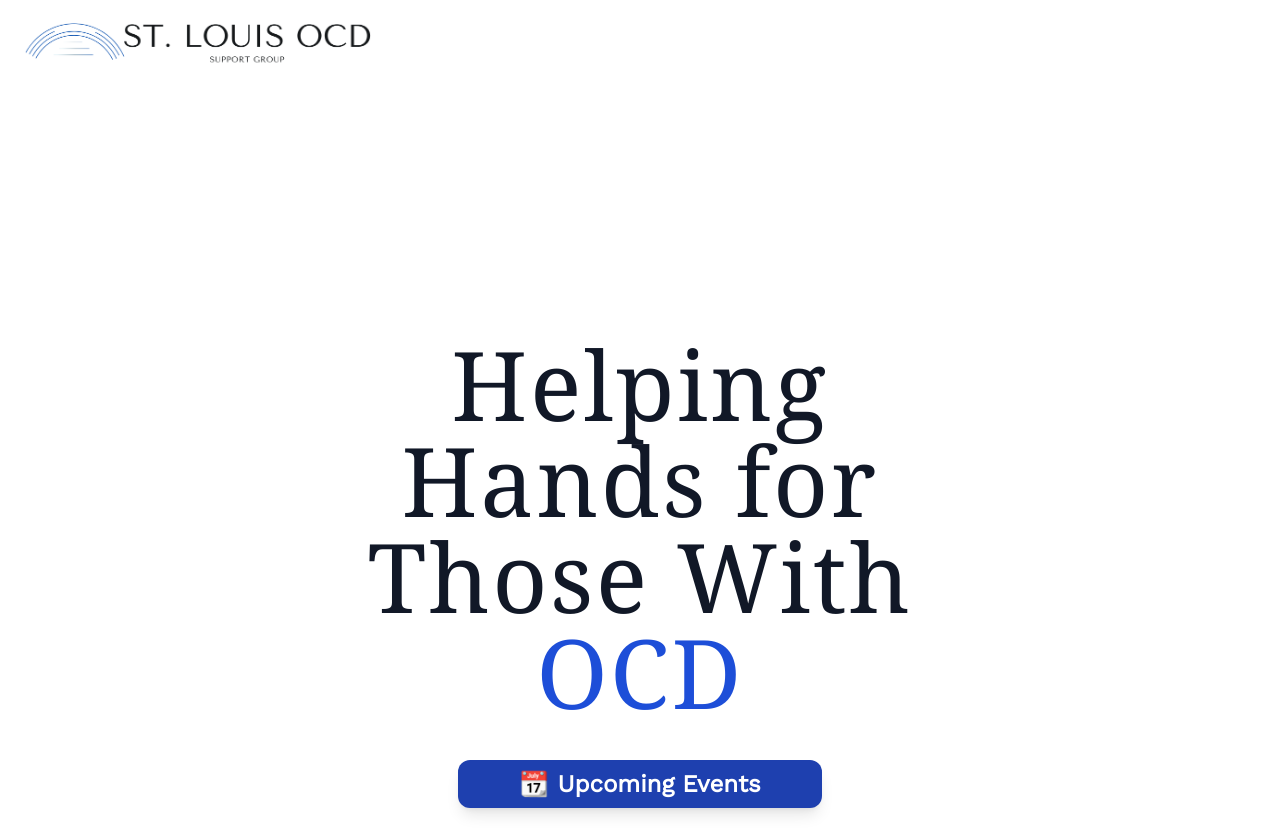
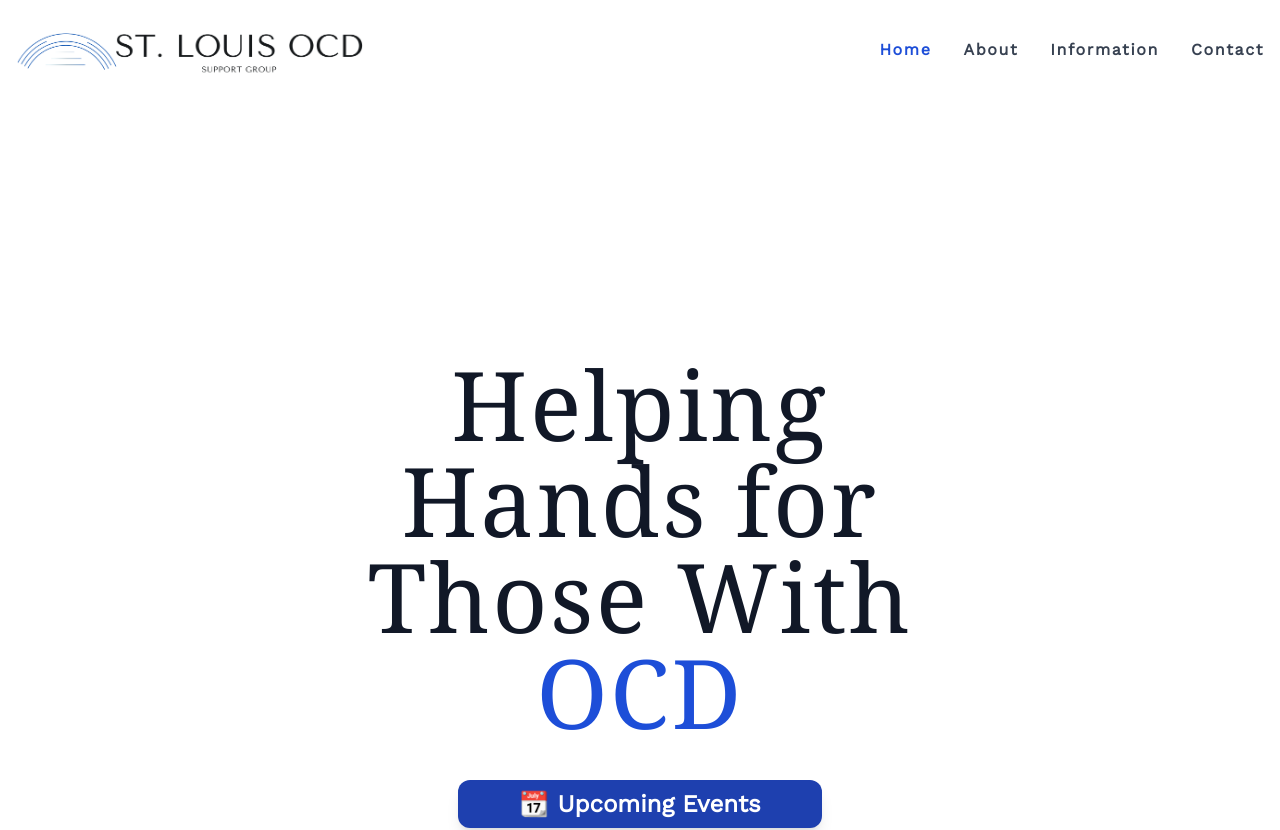
Before and after one commit to brianprost/stl-ocd-website, a Next.js app: page / in a window 1280 px wide. Shown: the top 830 px of the page. Built offline with nearby package versions, Linux system fonts and the light colour scheme; a web font is replaced by a local one; what tailwind-animatecss would draw is missing.

Commit message:
more styling and navbar

```diff
--- a/pages/About.js
+++ b/pages/About.js
@@ -3,7 +3,7 @@ import archImage from "../public/img/st-louis-ocd-arch.jpeg";
 
 export default () => {
   return (
-    <section className=" 2xl:container 2xl:mx-auto lg:py-16 lg:px-20 md:py-12 px-10 py-12 ">
+    <section className=" 2xl:container 2xl:mx-auto lg:py-16 lg:px-20 md:py-12 px-10 py-12 " id="about">
       <div className="lg:mt-8 mt-16 flex lg:flex-row justify-evenly flex-col lg:gap-8 gap-12 bg-gray-200 rounded-3xl py-20 px-10 border-4 border-gray-600">
         <div className="w-full xl:w-5/12 lg:w-6/12">
           <h2 className="font-title lg:text-6xl text-4xl text-blue-800">
--- a/pages/Contact.js
+++ b/pages/Contact.js
@@ -3,7 +3,7 @@ import Link from "next/link";
 export default () => {
   return (
     <>
-      <section className="bg-white-100">
+      <section className="bg-white-100" id="contact">
         <div className="flex px-8 py-4 mx-auto py-48">
           <div className="flex flex-row justify-evenly w-full lg:flex-row">
             <div className="max-w-lg md:w-full">
--- a/pages/Information.js
+++ b/pages/Information.js
@@ -3,7 +3,7 @@ import { HomepageLinks } from "../data/HomepageLinks";
 
 export default () => {
   return (
-    <section className="bg-blue-900 p-20">
+    <section className="bg-blue-900 p-20 md:py-36 " id="information">
       <h2 className="text-center lg:text-right font-title text-6xl text-gray-100 pb-10">Information</h2>
       <div className="flex items-center lg:justify-evenly">
         <ul className="flex flex-wrap list-none justify-center">
--- a/pages/Navbar.js
+++ b/pages/Navbar.js
@@ -4,16 +4,98 @@ function Navbar() {
   // make the navigation titles icons instead
   const [show, setShow] = useState(false);
   return (
-    <nav className="w-full">
-      <div className="py-5 md:py-0 container mx-auto px-6 flex items-center justify-between">
-        <div aria-label="Home. logo" role="img">
+    // <nav className="w-full">
+    // <div className="py-5 md:py-0 container mx-auto px-6 flex items-center justify-between">
+    //   <div aria-label="Home. logo" role="img">
+    // <img
+    //   className="w-auto h-20"
+    //   src="./img/stl-ocd-nav-logo.png"
+    //   alt="logo"
+    // />
+    //     </div>
+    //     </div>
+    // </nav>,
+
+    <nav class="bg-inherit border-gray-200 px-2 sm:px-4 py-2.5 rounded">
+      <div class="container flex flex-wrap justify-between items-center mx-auto">
+        <a href="#" class="flex">
           <img
             className="w-auto h-20"
             src="./img/stl-ocd-nav-logo.png"
             alt="logo"
           />
+        </a>
+        <button
+          data-collapse-toggle="mobile-menu"
+          type="button"
+          class="inline-flex items-center p-2 ml-3 text-sm text-gray-500 rounded-lg md:hidden hover:bg-gray-100focus:outline-none focus:ring-2 focus:ring-gray-200 dark:text-gray-400 dark:hover:bg-gray-700 dark:focus:ring-gray-600"
+          aria-controls="mobile-menu-2"
+          aria-expanded="false"
+        >
+          <span class="sr-only">Open main menu</span>
+          <svg
+            class="w-6 h-6"
+            fill="currentColor"
+            viewBox="0 0 20 20"
+            xmlns="http://www.w3.org/2000/svg"
+          >
+            <path
+              fill-rule="evenodd"
+              d="M3 5a1 1 0 011-1h12a1 1 0 110 2H4a1 1 0 01-1-1zM3 10a1 1 0 011-1h12a1 1 0 110 2H4a1 1 0 01-1-1zM3 15a1 1 0 011-1h12a1 1 0 110 2H4a1 1 0 01-1-1z"
+              clip-rule="evenodd"
+            ></path>
+          </svg>
+          <svg
+            class="hidden w-6 h-6"
+            fill="currentColor"
+            viewBox="0 0 20 20"
+            xmlns="http://www.w3.org/2000/svg"
+          >
+            <path
+              fill-rule="evenodd"
+              d="M4.293 4.293a1 1 0 011.414 0L10 8.586l4.293-4.293a1 1 0 111.414 1.414L11.414 10l4.293 4.293a1 1 0 01-1.414 1.414L10 11.414l-4.293 4.293a1 1 0 01-1.414-1.414L8.586 10 4.293 5.707a1 1 0 010-1.414z"
+              clip-rule="evenodd"
+            ></path>
+          </svg>
+        </button>
+        <div class="hidden w-full md:block md:w-auto" id="mobile-menu">
+          <ul class="flex flex-col mt-4 md:flex-row md:space-x-8 md:mt-0  md:font-bold tracking-widest">
+            <li>
+              <a
+                href="#"
+                class="block py-2 pr-4 pl-3 text-white bg-blue-700 rounded md:bg-transparent md:text-blue-700 md:p-0 hover:scale-125"
+                aria-current="page"
+              >
+                Home
+              </a>
+            </li>
+            <li>
+              <a
+                href="#about"
+                class="block py-2 pr-4 pl-3 text-gray-700 hover:bg-gray-50 md:hover:bg-transparent md:border-0 md:hover:text-blue-700 md:p-0 hover:scale-125"
+              >
+                About
+              </a>
+            </li>
+            <li>
+              <a
+                href="#information"
+                class="block py-2 pr-4 pl-3 text-gray-700 hover:bg-gray-50 md:hover:bg-transparent md:border-0 md:hover:text-blue-700 md:p-0 hover:scale-125"
+              >
+                Information
+              </a>
+            </li>
+            <li>
+              <a
+                href="#contact"
+                class="block py-2 pr-4 pl-3 text-gray-700 hover:bg-gray-50 md:hover:bg-transparent md:border-0 md:hover:text-blue-700 md:p-0 hover:scale-125"
+              >
+                Contact
+              </a>
+            </li>
+          </ul>
         </div>
-        </div>
+      </div>
     </nav>
   );
 }
```
